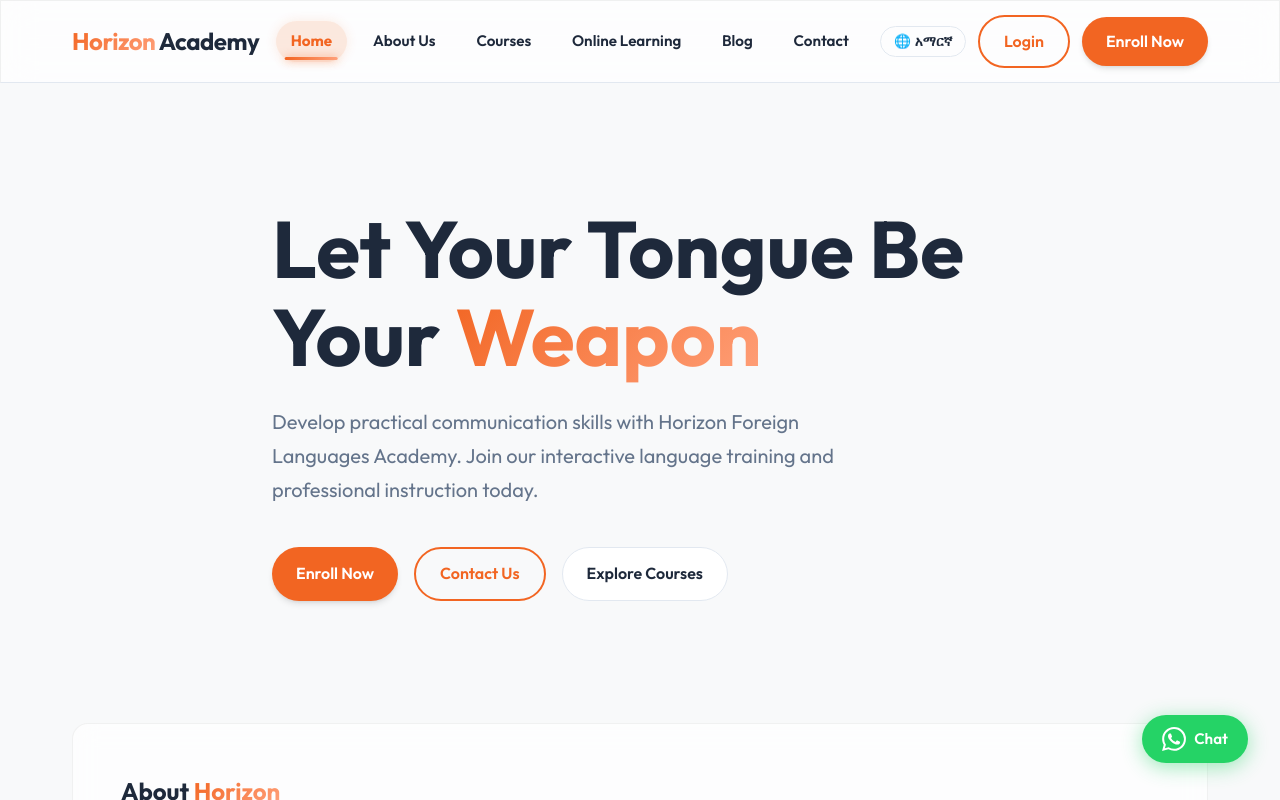
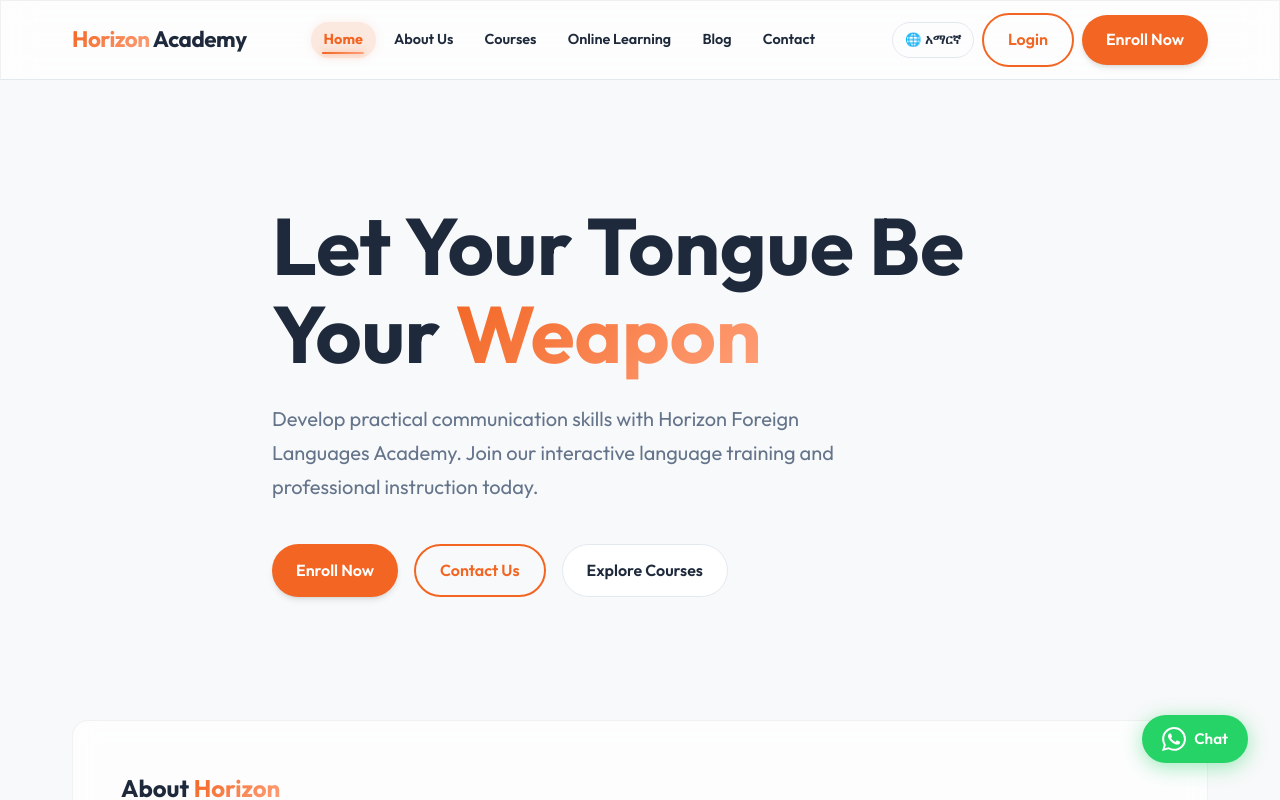
Before and after one commit to eyuelgenet11/horizon-academy, a Next.js app: page / in a window 1280 px wide. Shown: the top 800 px of the page. Built offline with nearby package versions, Linux system fonts and the light colour scheme; no server answers.

Commit message:
Fix navbar alignment with single-line nowrap layout and proportional height

```diff
--- a/src/components/Navbar.css
+++ b/src/components/Navbar.css
@@ -2,7 +2,7 @@
   position: sticky;
   top: 0;
   z-index: 1000;
-  padding: 0.85rem 0;
+  padding: 0.75rem 0;
   border-bottom: 1px solid var(--border-color);
   backdrop-filter: blur(16px);
   -webkit-backdrop-filter: blur(16px);
@@ -15,10 +15,11 @@
 }
 
 .navbar-logo {
-  font-size: 1.5rem;
+  font-size: 1.4rem;
   font-weight: 800;
   color: var(--text-color);
   letter-spacing: -0.02em;
+  white-space: nowrap;
   transition: transform var(--transition-fast);
 }
 
@@ -28,26 +29,30 @@
 
 .navbar-links {
   display: flex;
-  gap: 0.75rem;
+  gap: 0.35rem;
   align-items: center;
 }
 
 .nav-link {
   color: var(--text-color);
   font-weight: 600;
-  font-size: 0.95rem;
-  padding: 0.5rem 0.9rem;
+  font-size: 0.9rem;
+  padding: 0.4rem 0.8rem;
   border-radius: var(--radius-full);
   position: relative;
-  transition: all 0.25s cubic-bezier(0.4, 0, 0.2, 1);
+  transition: all 0.2s ease;
   text-decoration: none;
+  white-space: nowrap;
+  display: inline-flex;
+  align-items: center;
+  justify-content: center;
+  height: 36px;
 }
 
 /* Hover State */
 .nav-link:hover {
   color: var(--color-primary);
   background: rgba(242, 101, 34, 0.08);
-  transform: translateY(-1px);
 }
 
 /* Active / Opened Section State */
@@ -55,7 +60,7 @@
   color: var(--color-primary);
   background: rgba(242, 101, 34, 0.14);
   font-weight: 700;
-  box-shadow: 0 0 12px rgba(242, 101, 34, 0.12);
+  box-shadow: 0 0 10px rgba(242, 101, 34, 0.1);
 }
 
 /* Underline Indicator Animation */
@@ -63,22 +68,22 @@
   content: '';
   position: absolute;
   width: 0;
-  height: 2.5px;
-  bottom: 2px;
+  height: 2px;
+  bottom: 4px;
   left: 50%;
   transform: translateX(-50%);
   background: linear-gradient(90deg, #F26522, #FFA07A);
   border-radius: 2px;
-  transition: width 0.3s cubic-bezier(0.4, 0, 0.2, 1);
+  transition: width 0.25s ease;
 }
 
 .nav-link:hover::after {
-  width: 60%;
+  width: 50%;
 }
 
 .nav-link.nav-link-active::after {
-  width: 75%;
-  box-shadow: 0 0 8px rgba(242, 101, 34, 0.6);
+  width: 65%;
+  box-shadow: 0 0 6px rgba(242, 101, 34, 0.5);
 }
 
 .nav-admin-link {
@@ -92,7 +97,7 @@
 
 .navbar-actions {
   display: flex;
-  gap: 0.75rem;
+  gap: 0.5rem;
   align-items: center;
 }
 
@@ -100,7 +105,7 @@
   display: none;
   background: none;
   border: none;
-  font-size: 1.5rem;
+  font-size: 1.4rem;
   color: var(--text-color);
   cursor: pointer;
   padding: 0.4rem;
@@ -115,8 +120,8 @@
     right: 0;
     background-color: var(--surface-color);
     flex-direction: column;
-    padding: 1.5rem;
-    gap: 0.75rem;
+    padding: 1.25rem;
+    gap: 0.5rem;
     box-shadow: var(--shadow-lg);
     border-bottom: 1px solid var(--border-color);
   }
@@ -128,7 +133,8 @@
   .nav-link {
     width: 100%;
     text-align: center;
-    padding: 0.75rem 1rem;
+    padding: 0.6rem 1rem;
+    height: auto;
   }
 
   .navbar-actions {
@@ -144,15 +150,17 @@
   background: transparent;
   border: 1px solid var(--border-color);
   color: var(--text-color);
-  padding: 0.4rem 0.8rem;
+  padding: 0.4rem 0.75rem;
   border-radius: var(--radius-full);
-  font-size: 0.85rem;
+  font-size: 0.82rem;
   font-weight: 600;
   cursor: pointer;
   display: inline-flex;
   align-items: center;
   gap: 0.3rem;
+  white-space: nowrap;
   transition: all var(--transition-fast);
+  height: 36px;
 }
 
 .btn-lang-toggle:hover {
```
